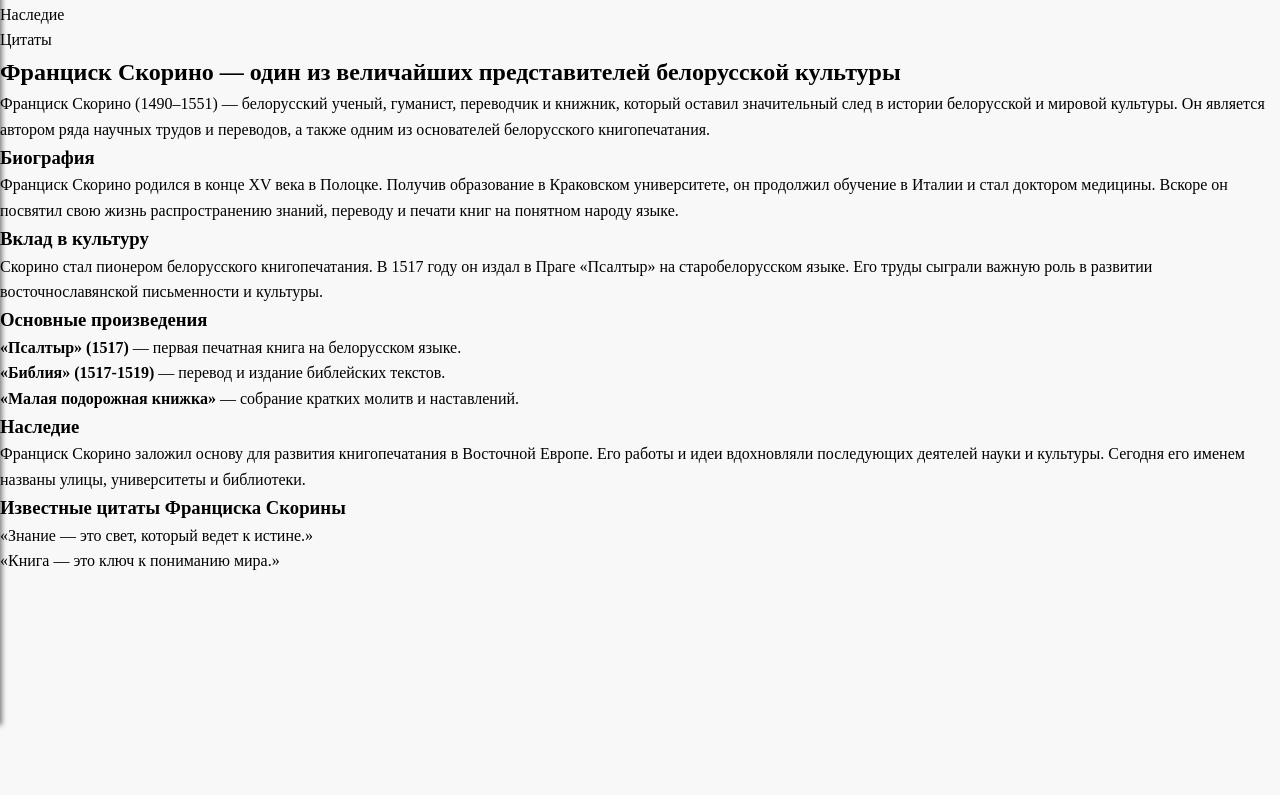
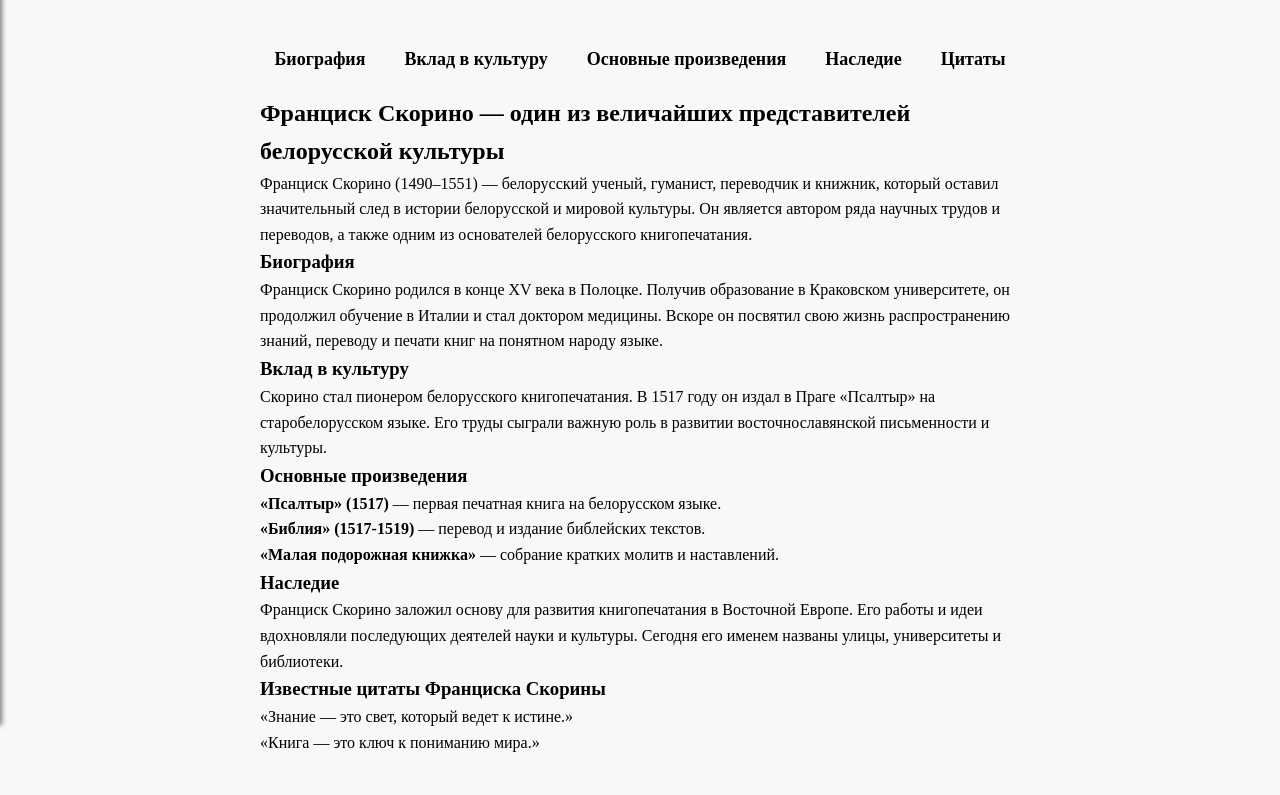
Before and after one commit to Ignat-Riabow/bela, a plain HTML site: page skarina.html in a window 1280 px wide. Shown: the part 75-870 px from the top of the page. Before the commit the page ends 800 px from the top, so only its background shows below. Drawn offline with Linux system fonts and the light colour scheme.

Commit message:
Update styles.css

```diff
--- a/css/styles.css
+++ b/css/styles.css
@@ -208,3 +208,40 @@
         width: 100px;
     }
 }
+
+.content-authors
+{
+    max-width: 800px; /* Ограничиваем ширину контента */
+    margin: 80px auto 20px auto; /* Учитываем отступ от хедера */
+    padding: 20px;
+    text-align: left; /* Выравнивание по левому краю */
+
+}
+
+.authors-navigation {
+    display: flex;
+    justify-content: center;
+    gap: 15px; /* Расстояние между элементами */
+    list-style: none;
+    padding: 0;
+    margin: 20px 0;
+}
+
+.authors-navigation li {
+    display: inline-block;
+}
+
+.authors-navigation a {
+    text-decoration: none;
+    color: black;
+    font-size: 18px;
+    font-weight: bold;
+    padding: 8px 12px;
+    transition: color 0.3s ease, background 0.3s ease;
+}
+
+.authors-navigation a:hover {
+    color: white;
+    background: #8B0000;
+    border-radius: 5px;
+}
```
